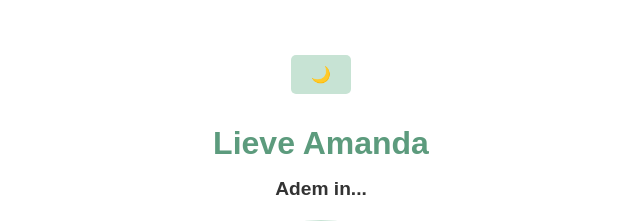
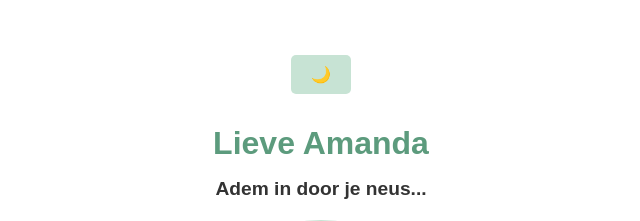
Before and after one commit to Strik88/Amanda, a React (Create React App) app: page / in a window 1280 px wide. Shown: the top 221 px of the page, without its empty margins (319-959 px from the left). Built offline with nearby package versions, Linux system fonts and the light colour scheme.

Commit message:
Update App.js

```diff
--- a/src/App.js
+++ b/src/App.js
@@ -256,11 +256,11 @@ function App() {
   const getFaseInstructie = useCallback(() => {
     switch (fase) {
       case 'inademen':
-        return 'Adem in...';
+        return 'Adem in door je neus...';
       case 'vasthouden':
         return 'Hou vast...';
       case 'uitademen':
-        return 'Adem uit...';
+        return 'Adem uit door je mond...';
       case 'pauze':
         return geselecteerdeOefening === "Vierkant ademen" ? 'Hou leeg...' : 'Adem uit...';
       default:
```
